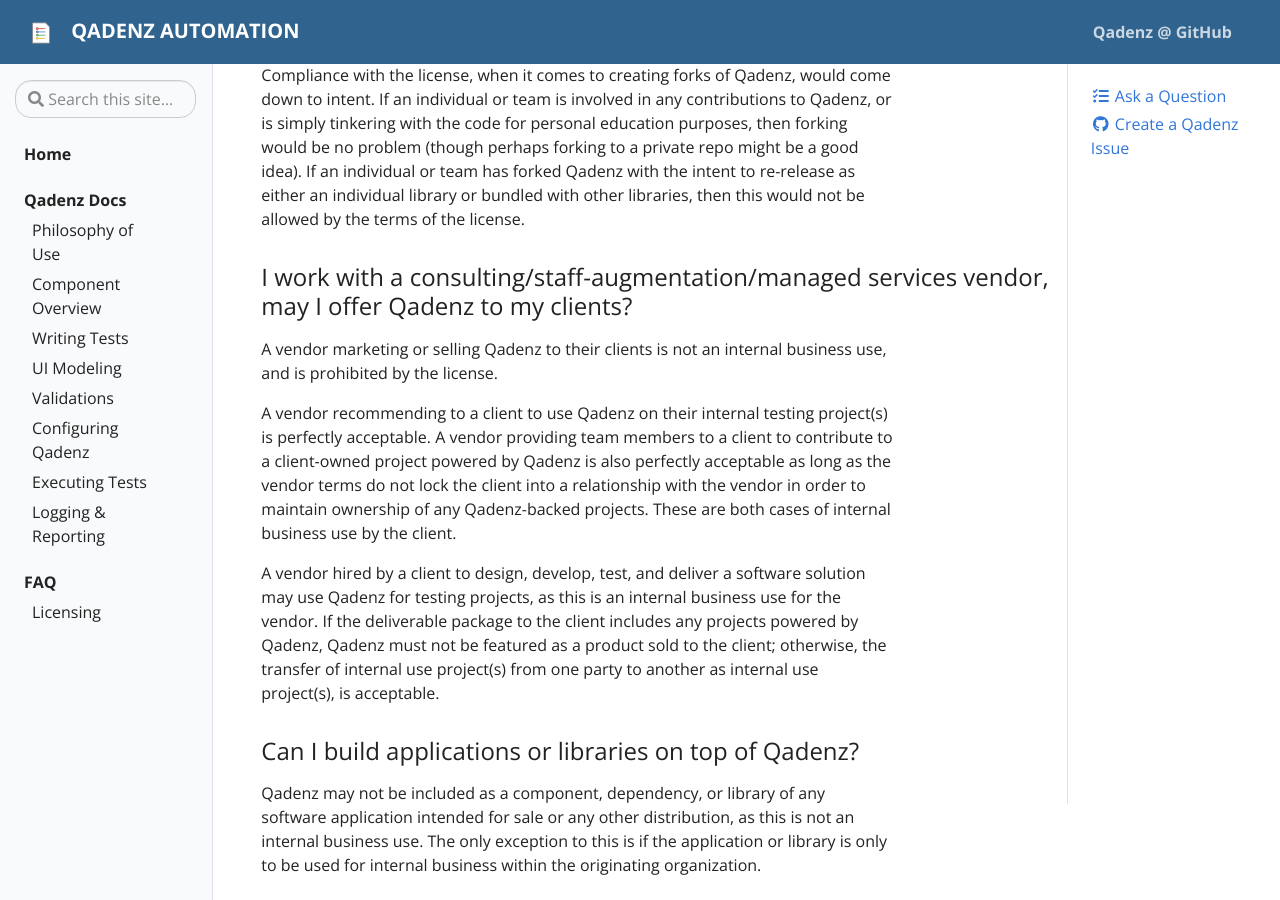
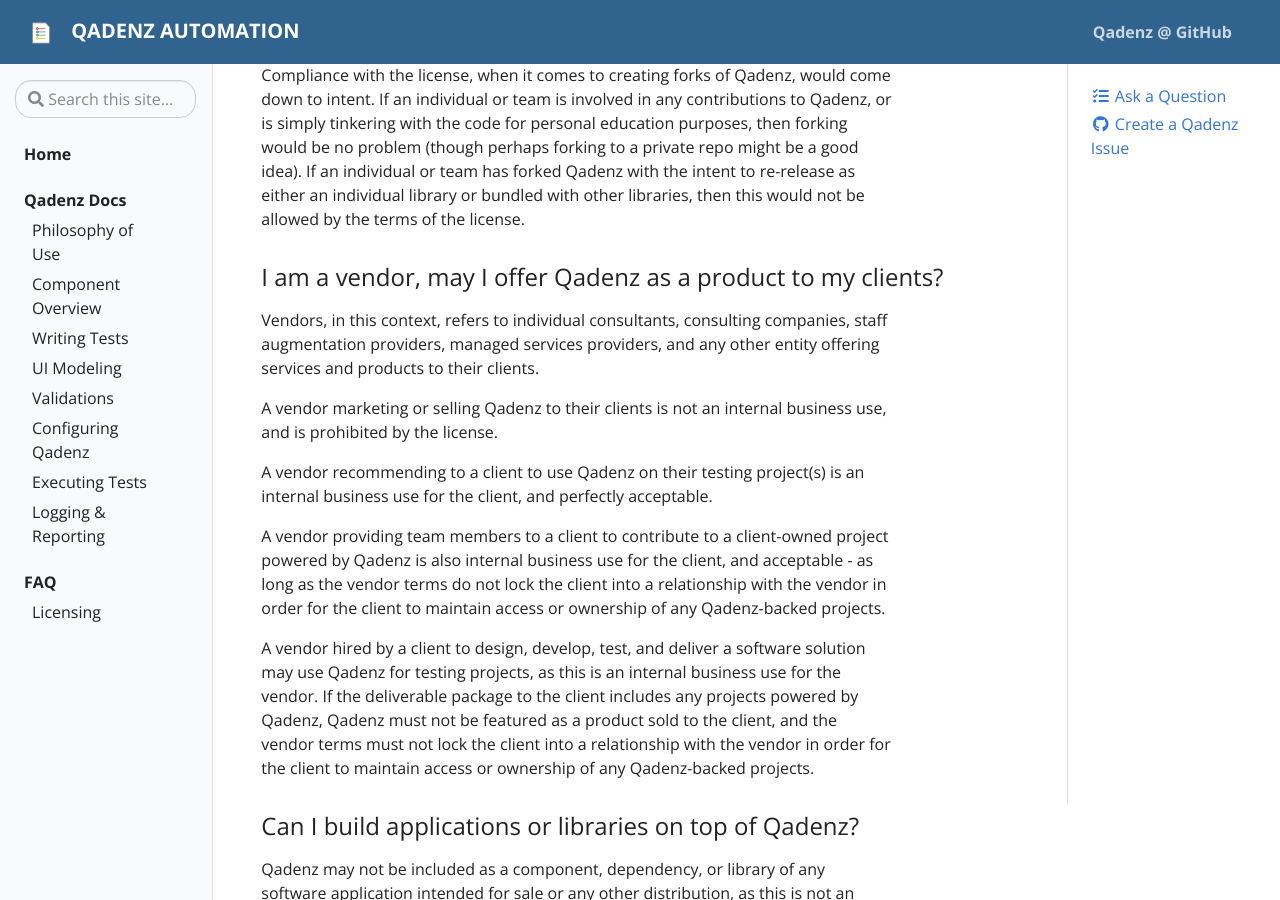
Before and after one commit to qadenz/qadenz.github.io, a Jekyll site: the page built from _docs/faq/licensing.md, in a window 1280 px wide and 900 px high, scrolled down 1029 px. Built offline with Jekyll 4.4.1, drawn with Linux system fonts in a browser that asks for light colours.

Commit message:
Another round of refinements to Licensing FAQ

```diff
--- a/_docs/faq/licensing.md
+++ b/_docs/faq/licensing.md
@@ -28,13 +28,17 @@ That said, if a team finds that Qadenz is lacking functionality in a certain are
 
 Compliance with the license, when it comes to creating forks of Qadenz, would come down to intent. If an individual or team is involved in any contributions to Qadenz, or is simply tinkering with the code for personal education purposes, then forking would be no problem (though perhaps forking to a private repo might be a good idea). If an individual or team has forked Qadenz with the intent to re-release as either an individual library or bundled with other libraries, then this would not be allowed by the terms of the license.
 
-### I work with a consulting/staff-augmentation/managed services vendor, may I offer Qadenz to my clients?
+### I am a vendor, may I offer Qadenz as a product to my clients?
+
+Vendors, in this context, refers to individual consultants, consulting companies, staff augmentation providers, managed services providers, and any other entity offering services and products to their clients.
 
 A vendor marketing or selling Qadenz to their clients is not an internal business use, and is prohibited by the license.
 
-A vendor recommending to a client to use Qadenz on their internal testing project(s) is perfectly acceptable. A vendor providing team members to a client to contribute to a client-owned project powered by Qadenz is also perfectly acceptable as long as the vendor terms do not lock the client into a relationship with the vendor in order to maintain ownership of any Qadenz-backed projects. These are both cases of internal business use by the client.
+A vendor recommending to a client to use Qadenz on their testing project(s) is an internal business use for the client, and perfectly acceptable.
 
-A vendor hired by a client to design, develop, test, and deliver a software solution may use Qadenz for testing projects, as this is an internal business use for the vendor. If the deliverable package to the client includes any projects powered by Qadenz, Qadenz must not be featured as a product sold to the client; otherwise, the transfer of internal use project(s) from one party to another as internal use project(s), is acceptable.
+A vendor providing team members to a client to contribute to a client-owned project powered by Qadenz is also internal business use for the client, and acceptable - as long as the vendor terms do not lock the client into a relationship with the vendor in order for the client to maintain access or ownership of any Qadenz-backed projects.
+
+A vendor hired by a client to design, develop, test, and deliver a software solution may use Qadenz for testing projects, as this is an internal business use for the vendor. If the deliverable package to the client includes any projects powered by Qadenz, Qadenz must not be featured as a product sold to the client, and the vendor terms must not lock the client into a relationship with the vendor in order for the client to maintain access or ownership of any Qadenz-backed projects.
 
 ### Can I build applications or libraries on top of Qadenz?
 
```
